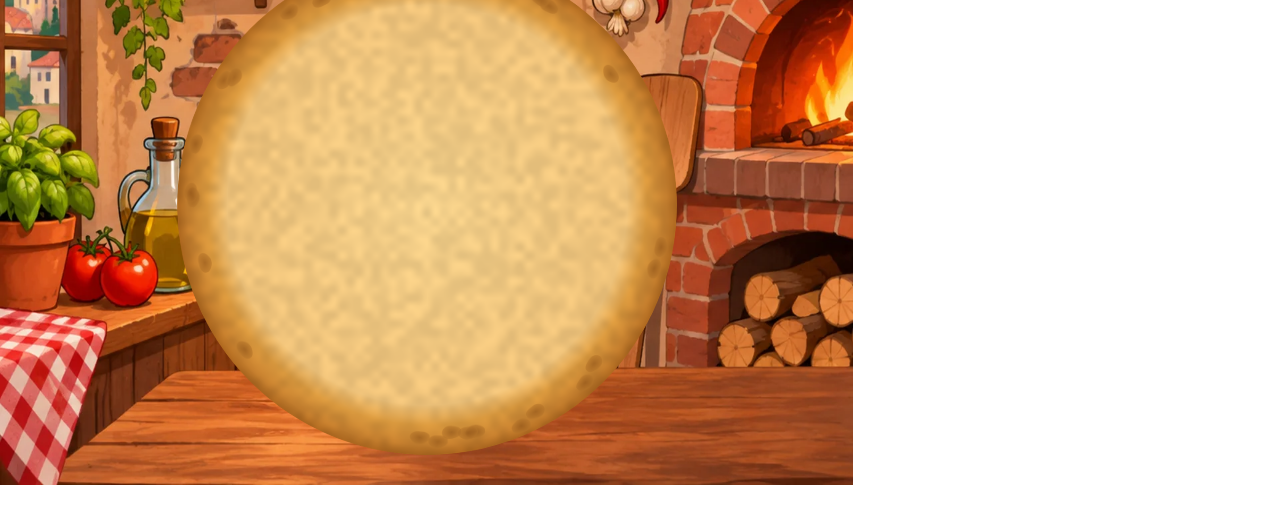
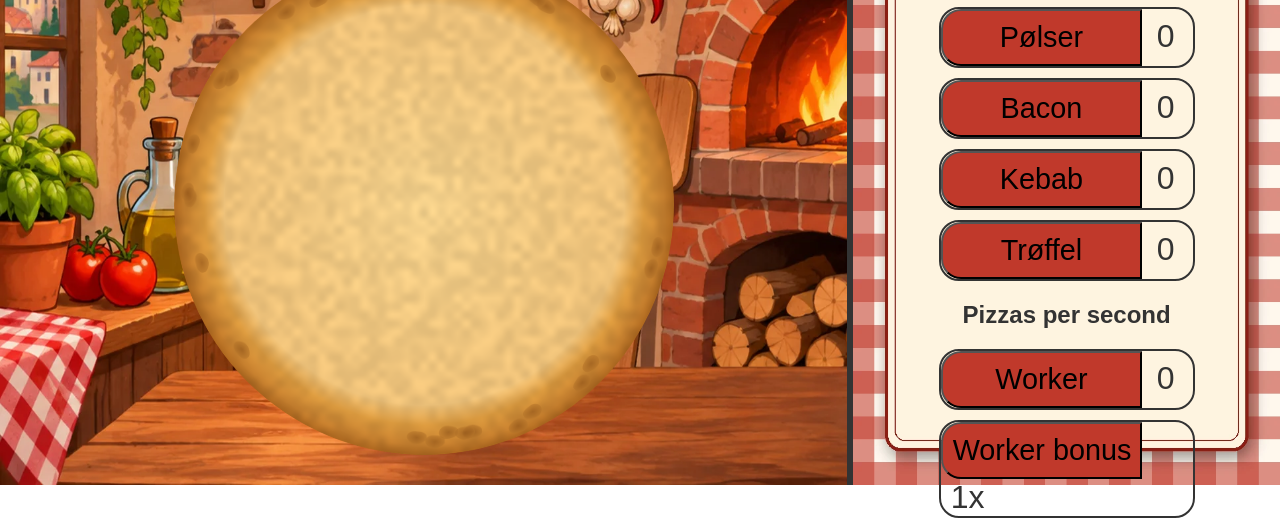
Before and after one commit to LucasHjort1/Projekt-3, a plain HTML site: page index.html in a window 1280 px wide. Shown: the part 315-840 px from the top of the page. Before the commit the page ends 800 px from the top, so only its background shows below. Drawn offline with Linux system fonts and the light colour scheme.

Commit message:
menu kort

```diff
--- a/index.html
+++ b/index.html
@@ -23,34 +23,35 @@
       </section>
 
       <!--right-side-bar-->
-      <section>
+      <section class="right-side">
         <ul>
           <li>
-            <button id="tomatSauce">Tomat Sauce</button>:
+            <button id="tomatSauce">Tomat Sauce</button>
             <span id="tomatSauceAmount">0</span>
           </li>
           <li>
-            <button id="ost">Ost</button>:
+            <button id="ost">Ost</button>
             <span id="ostAmount">0</span>
           </li>
           <li>
-            <button id="pølser">Pølser</button>:
+            <button id="pølser">Pølser</button>
             <span id="pølserAmount">0</span>
           </li>
           <li>
-            <button id="bacon">Bacon</button>:
+            <button id="bacon">Bacon</button>
             <span id="baconAmount">0</span>
           </li>
           <li>
-            <button id="kebab">Kebab</button>:
+            <button id="kebab">Kebab</button>
             <span id="kebabAmount">0</span>
           </li>
           <li>
-            <button id="trøffel">Trøffel</button>:
+            <button id="trøffel">Trøffel</button>
             <span id="trøffelAmount">0</span>
           </li>
         </ul>
         <!--Pizzas Per Second upgrades-->
+        <h2 id="menu">Pizzas per second</h2>
         <ul>
           <li>
             <button id="worker">Worker</button>
--- a/script.js
+++ b/script.js
@@ -105,6 +105,25 @@ workSpeed.addEventListener("click", () => {
   buySpeedUpgrade(7);
 });
 
+const upgradeElements = [
+  tomatSauceUpgrade,
+  ostUpgrade,
+  pølserUpgrade,
+  baconUpgrade,
+  kebabUpgrade,
+  trøffelUpgrade,
+  workerUpgrade,
+  workSpeed,
+];
+
+function updateAffordable() {
+  upgradeElements.forEach((element, i) => {
+    const canAfford = dollars >= upgrades[i].cost;
+    element.classList.toggle("affordable", canAfford);
+    element.classList.toggle("expensive", !canAfford);
+  });
+}
+
 function buyUpgrade(int) {
   if (dollars >= upgrades[int].cost) {
     upgrades[int].amount++;
@@ -189,6 +208,7 @@ function updateStats() {
   clickCount.textContent = clicks;
   workSpeedAmount.textContent =
     1 + upgrades[7].amount * upgrades[7].speed + "x";
+  updateAffordable();
 }
 
 function updateCPS() {
@@ -200,6 +220,7 @@ function updateCPS() {
 workSpeedAmount.textContent = 1 + upgrades[7].amount * upgrades[7].speed + "x";
 
 clicksPerSecond();
+updateStats();
 
 function addImage(int) {
   const pizzaButton = document.querySelector(".pizza");
--- a/style.css
+++ b/style.css
@@ -84,9 +84,64 @@ section p {
   display: flex;
   flex-direction: column;
   align-items: center;
+  border-right: 6px solid var(--text-color);
 }
 
 .pizza:active {
   transform: scale(0.98);
   box-shadow: 0px 2px 5px rgba(0, 0, 0, 0.2);
 }
+
+#menu {
+  justify-self: center;
+  color: var(--text-color);
+}
+
+.right-side {
+  width: 100%;
+  justify-self: left;
+  background-image: url(images/menu-baggrund.webp);
+  background-repeat: no-repeat;
+  background-size: 100% 100%;
+  height: 100vh;
+}
+
+.right-side ul {
+  list-style: none;
+  align-items: center;
+  justify-self: center;
+  margin-right: 40px;
+  width: 60%;
+}
+
+.right-side ul:not(:last-child) {
+  margin-top: 180px;
+}
+
+.right-side ul li {
+  border: 2px solid var(--text-color);
+  border-radius: 20px;
+  margin-top: 10px;
+}
+.right-side ul li button {
+  padding: 10px;
+  font-size: 1.8rem;
+  width: 80%;
+  border-top-left-radius: 20px;
+  border-bottom-left-radius: 20px;
+  text-wrap: nowrap;
+  cursor: pointer;
+}
+
+.right-side ul li span {
+  font-size: 2rem;
+  padding: 10px;
+}
+
+.affordable {
+  background-color: #2e9e4f;
+}
+
+.expensive {
+  background-color: #c0392b;
+}
```
Also changed, not shown: images/menu-baggrund.webp (added).
